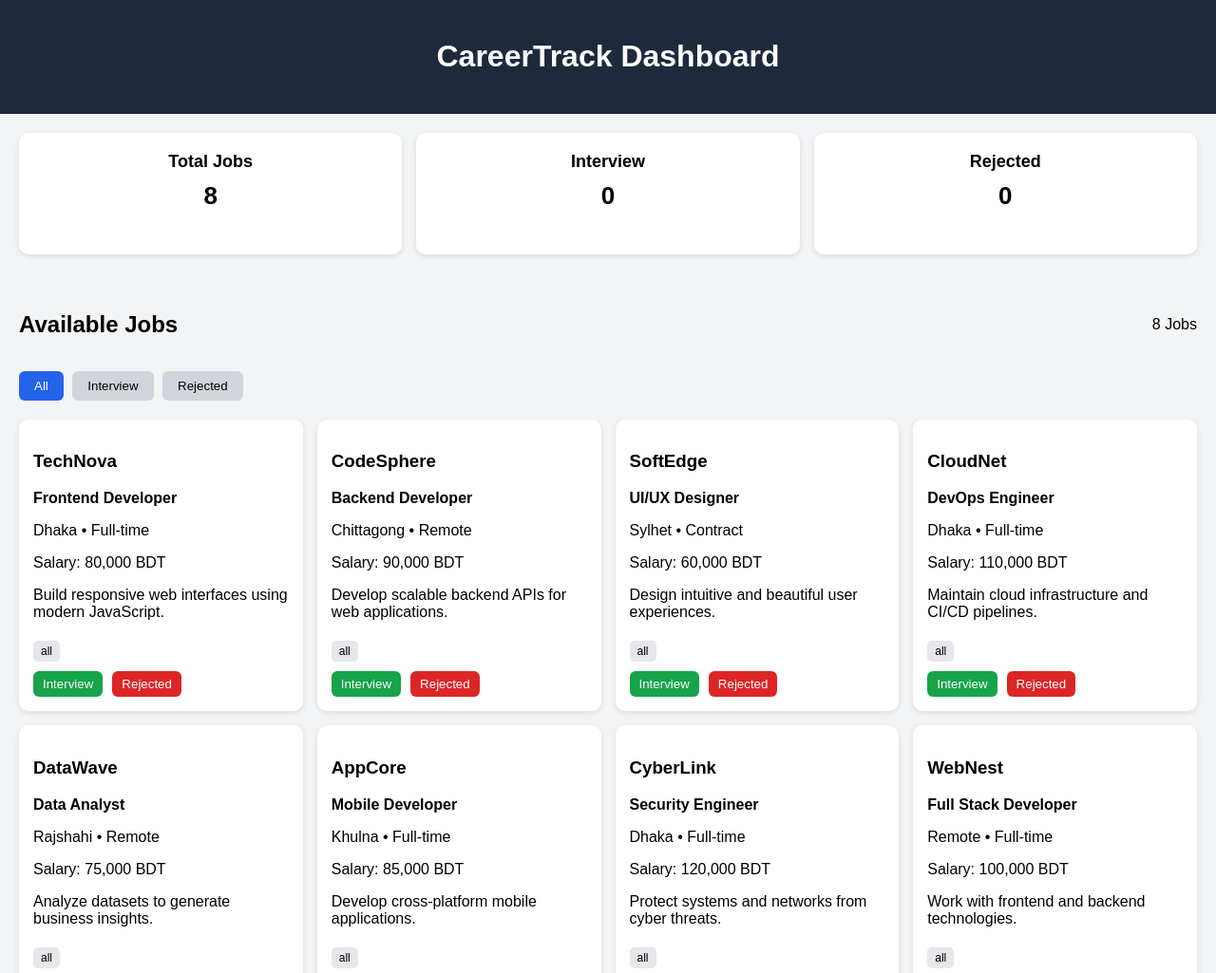
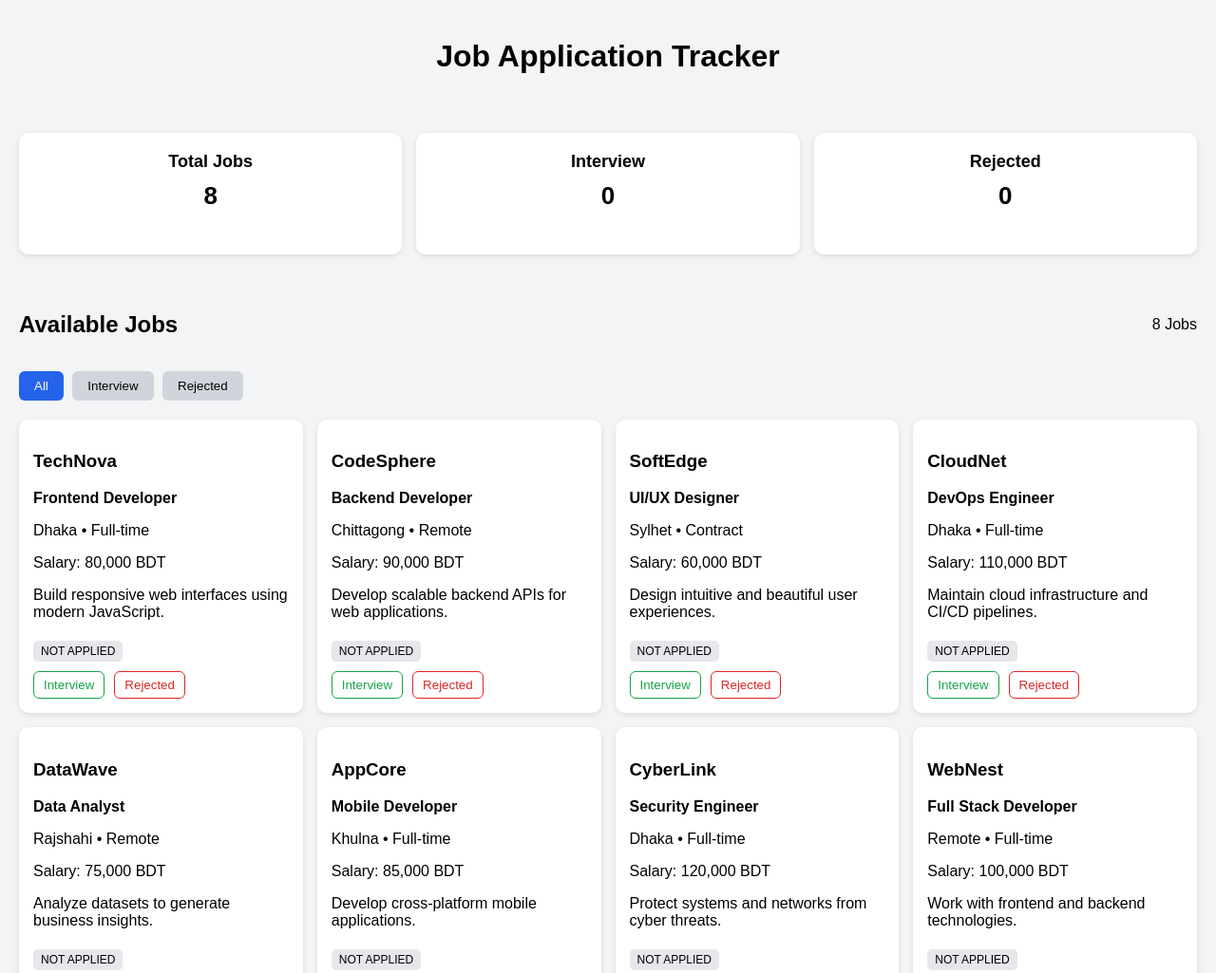
Before and after one commit to Minhajul43/job-tracker, a plain HTML site: page index.html in a window 1280 px wide. Shown: the top 1025 px of the page at 95% size. Drawn offline with Linux system fonts and the light colour scheme.

Commit message:
change for the requaredment

```diff
--- a/index.html
+++ b/index.html
@@ -5,7 +5,7 @@
   <meta charset="UTF-8">
   <meta name="viewport" content="width=device-width, initial-scale=1.0">
 
-  <title>CareerTrack - Job Tracker</title>
+  <title>Job Application Tracker</title>
 
   <link rel="stylesheet" href="styles/style.css">
 
@@ -14,7 +14,7 @@
 <body>
 
   <header>
-    <h1>CareerTrack Dashboard</h1>
+    <h1>Job Application Tracker</h1>
   </header>
 
   <!-- Dashboard -->
@@ -56,9 +56,9 @@
     <div id="jobsContainer" class="jobs-container"></div>
 
     <div id="emptyState" class="empty hidden">
-      <img src="https://cdn-icons-png.flaticon.com/512/7486/7486740.png" width="80">
+      <img src="image/image.png" width="80">
       <h3>No Jobs Available</h3>
-      <p>No jobs in this category yet.</p>
+      <p>Check back soon for new job opportunities!</p>
     </div>
 
   </section>
--- a/js/script.js
+++ b/js/script.js
@@ -1,20 +1,20 @@
 const jobs = [
 
-{ id:1, company:"TechNova", position:"Frontend Developer", location:"Dhaka", type:"Full-time", salary:"80,000 BDT", description:"Build responsive web interfaces using modern JavaScript.", status:"all" },
+{ id:1, company:"TechNova", position:"Frontend Developer", location:"Dhaka", type:"Full-time", salary:"80,000 BDT", status:"NOT APPLIED", description:"Build responsive web interfaces using modern JavaScript." },
 
-{ id:2, company:"CodeSphere", position:"Backend Developer", location:"Chittagong", type:"Remote", salary:"90,000 BDT", description:"Develop scalable backend APIs for web applications.", status:"all" },
+{ id:2, company:"CodeSphere", position:"Backend Developer", location:"Chittagong", type:"Remote", salary:"90,000 BDT", status:"NOT APPLIED", description:"Develop scalable backend APIs for web applications." },
 
-{ id:3, company:"SoftEdge", position:"UI/UX Designer", location:"Sylhet", type:"Contract", salary:"60,000 BDT", description:"Design intuitive and beautiful user experiences.", status:"all" },
+{ id:3, company:"SoftEdge", position:"UI/UX Designer", location:"Sylhet", type:"Contract", salary:"60,000 BDT", status:"NOT APPLIED", description:"Design intuitive and beautiful user experiences." },
 
-{ id:4, company:"CloudNet", position:"DevOps Engineer", location:"Dhaka", type:"Full-time", salary:"110,000 BDT", description:"Maintain cloud infrastructure and CI/CD pipelines.", status:"all" },
+{ id:4, company:"CloudNet", position:"DevOps Engineer", location:"Dhaka", type:"Full-time", salary:"110,000 BDT", status:"NOT APPLIED", description:"Maintain cloud infrastructure and CI/CD pipelines." },
 
-{ id:5, company:"DataWave", position:"Data Analyst", location:"Rajshahi", type:"Remote", salary:"75,000 BDT", description:"Analyze datasets to generate business insights.", status:"all" },
+{ id:5, company:"DataWave", position:"Data Analyst", location:"Rajshahi", type:"Remote", salary:"75,000 BDT", status:"NOT APPLIED", description:"Analyze datasets to generate business insights."},
 
-{ id:6, company:"AppCore", position:"Mobile Developer", location:"Khulna", type:"Full-time", salary:"85,000 BDT", description:"Develop cross-platform mobile applications.", status:"all" },
+{ id:6, company:"AppCore", position:"Mobile Developer", location:"Khulna", type:"Full-time", salary:"85,000 BDT", status:"NOT APPLIED", description:"Develop cross-platform mobile applications."},
 
-{ id:7, company:"CyberLink", position:"Security Engineer", location:"Dhaka", type:"Full-time", salary:"120,000 BDT", description:"Protect systems and networks from cyber threats.", status:"all" },
+{ id:7, company:"CyberLink", position:"Security Engineer", location:"Dhaka", type:"Full-time", salary:"120,000 BDT", status:"NOT APPLIED", description:"Protect systems and networks from cyber threats."},
 
-{ id:8, company:"WebNest", position:"Full Stack Developer", location:"Remote", type:"Full-time", salary:"100,000 BDT", description:"Work with frontend and backend technologies.", status:"all" }
+{ id:8, company:"WebNest", position:"Full Stack Developer", location:"Remote", type:"Full-time", salary:"100,000 BDT", status:"NOT APPLIED", description:"Work with frontend and backend technologies." }
 
 ];
 
--- a/styles/style.css
+++ b/styles/style.css
@@ -7,8 +7,8 @@ background:#f3f4f6;
 /* Header */
 
 header{
-background:#1e293b;
-color:white;
+/* background:#1e293b; */
+/* color:white; */
 padding:20px;
 text-align:center;
 }
@@ -117,13 +117,15 @@ cursor:pointer;
 }
 
 .interview{
-background:#16a34a;
-color:white;
+border:1px solid #16a34a;
+background:white;
+color:#16a34a;
 }
 
 .rejected{
-background:#dc2626;
-color:white;
+border:1px solid #dc2626;
+background:white;
+color:#dc2626;
 }
 
 /* Empty State */
```
Also changed, not shown: image/image.png (added).
